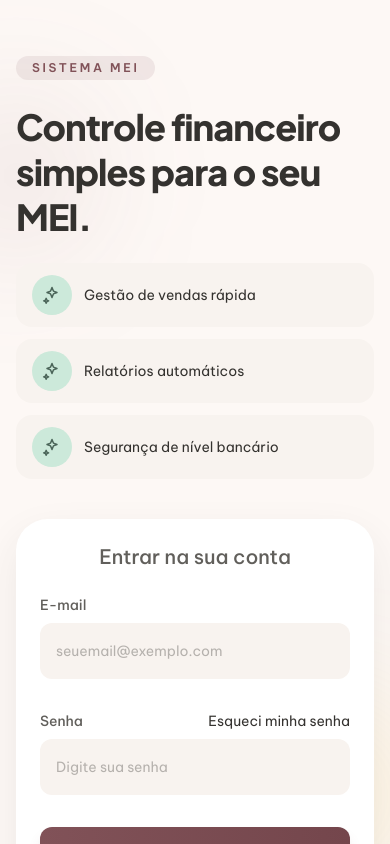
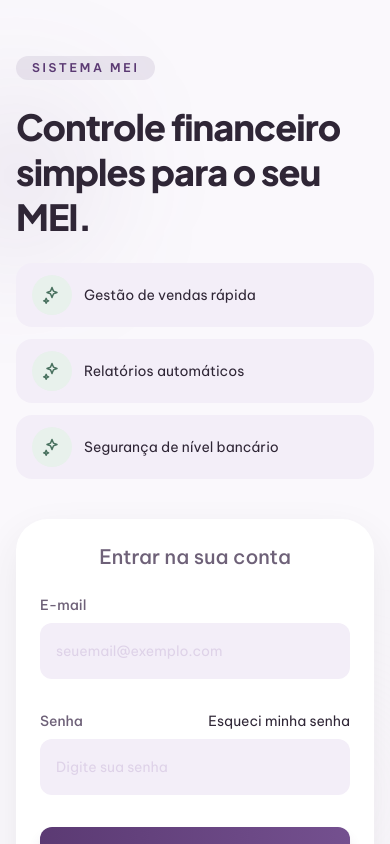
Before and after one commit to tresharts/sistema-mei, a React (Vite) app in the folder frontend/: page /login in a window 390 px wide. Shown: the top 844 px of the page. Built offline with nearby package versions, Linux system fonts and the light colour scheme; no server answers.

Commit message:
style: ajusta layout responsivo e paleta

```diff
--- a/frontend/src/components/layout/AppShell.tsx
+++ b/frontend/src/components/layout/AppShell.tsx
@@ -1,5 +1,6 @@
-import { Link, Outlet, useLocation } from "react-router-dom";
-import { ROUTE_PATHS } from "../../lib/constants";
+import { Link, NavLink, Outlet, useLocation } from "react-router-dom";
+import { APP_NAVIGATION, ROUTE_PATHS } from "../../lib/constants";
+import { cn } from "../../lib/cn";
 import AppIcon from "../ui/AppIcon";
 import BottomNav from "./BottomNav";
 import TopAppBar from "./TopAppBar";
@@ -13,11 +14,11 @@ function AppShell() {
   const isNewTransaction = pathname === ROUTE_PATHS.newTransaction;
 
   const title = isHistory
-    ? "Historico"
+    ? "Histórico"
     : isSettings
       ? "Ajustes"
       : isNewTransaction
-        ? "Nova Movimentacao"
+        ? "Nova Movimentação"
         : "Artesa Financeira";
 
   const headerVariant: "brand" | "page" | "modal" = isDashboard
@@ -31,21 +32,23 @@ function AppShell() {
       <div className="pointer-events-none fixed inset-x-0 top-24 z-0 mx-auto h-40 w-40 max-w-md -translate-x-28 rounded-full bg-primary/5 blur-3xl" />
       <div className="pointer-events-none fixed bottom-0 right-0 z-0 h-48 w-48 rounded-full bg-tertiary-container/10 blur-3xl" />
 
-      <div className="mx-auto min-h-screen w-full max-w-md">
+      <DesktopSidebar />
+
+      <div className="mx-auto min-h-screen w-full max-w-md lg:max-w-none lg:pl-56">
         <TopAppBar title={title} variant={headerVariant} />
 
         <main
           className={
             isNewTransaction
-              ? "relative z-10 px-6 pb-8 pt-[5.5rem]"
-              : "relative z-10 px-6 pb-32 pt-24"
+              ? "relative z-10 mx-auto w-full px-6 pb-4 pt-20 lg:max-w-2xl lg:px-8 lg:pb-8 lg:pt-24"
+              : "relative z-10 mx-auto w-full px-6 pb-32 pt-24 lg:max-w-3xl lg:px-8 lg:pb-8"
           }
         >
           <Outlet />
         </main>
 
         {isDashboard ? (
-          <div className="pointer-events-none fixed inset-x-0 bottom-28 z-50 mx-auto flex w-full max-w-md justify-center">
+          <div className="pointer-events-none fixed inset-x-0 bottom-28 z-50 mx-auto flex w-full max-w-md justify-center lg:bottom-8 lg:left-auto lg:right-8 lg:mx-0 lg:w-auto lg:max-w-none">
             <Link
               className="pointer-events-auto flex h-14 w-14 items-center justify-center rounded-full bg-primary text-on-primary shadow-fab transition hover:scale-[1.02] active:scale-95"
               to={ROUTE_PATHS.newTransaction}
@@ -61,4 +64,61 @@ function AppShell() {
   );
 }
 
+function DesktopSidebar() {
+  return (
+    <aside className="fixed inset-y-0 left-0 z-50 hidden w-56 border-r border-outline-variant/30 bg-surface-container-lowest px-3 py-6 lg:block">
+      <div className="flex h-full flex-col">
+        <Link className="flex items-center gap-3 rounded-2xl px-2 py-1" to={ROUTE_PATHS.dashboard}>
+          <div className="flex h-10 w-10 shrink-0 items-center justify-center rounded-xl bg-primary text-on-primary">
+            <AppIcon name="wallet" />
+          </div>
+          <div className="min-w-0">
+            <p className="truncate font-headline text-base font-extrabold text-primary">
+              Artesa Financeira
+            </p>
+            <p className="text-xs text-on-surface-variant">Sistema MEI</p>
+          </div>
+        </Link>
+
+        <nav className="mt-8 space-y-1">
+          {APP_NAVIGATION.map((item) => (
+            <NavLink
+              key={item.path}
+              className={({ isActive }) =>
+                cn(
+                  "flex h-12 items-center gap-3 rounded-xl px-4 text-sm font-semibold transition",
+                  isActive
+                    ? "bg-primary/10 text-primary"
+                    : "text-on-surface-variant hover:bg-surface-container-low hover:text-on-surface",
+                )
+              }
+              to={item.path}
+            >
+              {({ isActive }) => (
+                <>
+                  <AppIcon className="h-5 w-5" filled={isActive} name={item.icon} />
+                  {item.label}
+                </>
+              )}
+            </NavLink>
+          ))}
+        </nav>
+
+        <div className="mt-auto rounded-2xl bg-surface-container-low p-4">
+          <p className="text-xs font-bold uppercase tracking-wide text-on-surface-variant">
+            Atalho
+          </p>
+          <Link
+            className="mt-3 flex h-11 items-center justify-center gap-2 rounded-xl bg-primary text-sm font-bold text-on-primary"
+            to={ROUTE_PATHS.newTransaction}
+          >
+            <AppIcon className="h-4 w-4" name="plus" />
+            Nova movimentação
+          </Link>
+        </div>
+      </div>
+    </aside>
+  );
+}
+
 export default AppShell;
--- a/frontend/src/components/layout/BottomNav.tsx
+++ b/frontend/src/components/layout/BottomNav.tsx
@@ -5,7 +5,7 @@ import AppIcon from "../ui/AppIcon";
 
 function BottomNav() {
   return (
-    <nav className="fixed inset-x-0 bottom-0 z-50 mx-auto w-full max-w-md rounded-t-[3rem] border-t border-on-surface/10 bg-background px-4 pb-6 pt-3 shadow-[0_-8px_24px_rgba(52,50,47,0.06)]">
+    <nav className="fixed inset-x-0 bottom-0 z-50 mx-auto w-full max-w-md rounded-t-[3rem] border-t border-on-surface/10 bg-background px-4 pb-6 pt-3 shadow-[0_-8px_24px_rgba(52,50,47,0.06)] lg:hidden">
       <ul className="flex items-center justify-around gap-2">
         {APP_NAVIGATION.map((item) => (
           <li key={item.path}>
--- a/frontend/src/components/layout/TopAppBar.tsx
+++ b/frontend/src/components/layout/TopAppBar.tsx
@@ -14,8 +14,8 @@ function TopAppBar({ title, variant }: TopAppBarProps) {
 
   if (variant === "modal") {
     return (
-      <header className="fixed inset-x-0 top-0 z-50 mx-auto h-16 w-full max-w-md bg-background/80 px-6 backdrop-blur-xl">
-        <div className="flex h-full items-center justify-between">
+      <header className="fixed inset-x-0 top-0 z-50 mx-auto h-16 w-full max-w-md bg-background/80 px-6 backdrop-blur-xl lg:left-56 lg:mx-0 lg:max-w-none lg:px-6">
+        <div className="flex h-full items-center gap-3">
           <button
             aria-label="Voltar"
             className="flex h-10 w-10 items-center justify-center rounded-full text-on-surface-variant transition hover:bg-surface-container-low"
@@ -25,18 +25,16 @@ function TopAppBar({ title, variant }: TopAppBarProps) {
             <AppIcon name="close" />
           </button>
 
-          <h1 className="font-headline text-lg font-extrabold tracking-tight text-primary">
+          <h1 className="truncate font-headline text-lg font-extrabold tracking-tight text-primary">
             {title}
           </h1>
-
-          <div className="w-10" />
         </div>
       </header>
     );
   }
 
   return (
-    <header className="fixed inset-x-0 top-0 z-50 mx-auto h-16 w-full max-w-md bg-background/80 px-6 backdrop-blur-xl shadow-sm shadow-on-surface/5">
+    <header className="fixed inset-x-0 top-0 z-50 mx-auto h-16 w-full max-w-md bg-background/80 px-6 backdrop-blur-xl shadow-sm shadow-on-surface/5 lg:left-56 lg:mx-0 lg:max-w-none lg:px-6">
       <div className="flex h-full items-center justify-between">
         <div className="flex items-center gap-3">
           <Avatar initials="CO" size="sm" />
@@ -48,7 +46,7 @@ function TopAppBar({ title, variant }: TopAppBarProps) {
         </div>
 
         <button
-          aria-label="Notificacoes"
+          aria-label="Notificações"
           className="flex h-10 w-10 items-center justify-center rounded-full text-primary transition hover:bg-primary/10"
           type="button"
         >
--- a/frontend/src/components/ui/EmptyState.tsx
+++ b/frontend/src/components/ui/EmptyState.tsx
@@ -9,7 +9,7 @@ type EmptyStateProps = {
 function EmptyState({ action, description, title }: EmptyStateProps) {
   return (
     <div className="rounded-[1.5rem] border border-dashed border-border bg-surface-muted/60 px-5 py-8 text-center">
-      <div className="mx-auto mb-4 flex h-12 w-12 items-center justify-center rounded-2xl bg-white/70 text-sm font-semibold text-brand-deep">
+      <div className="mx-auto mb-4 flex h-12 w-12 items-center justify-center rounded-2xl bg-surface-container-lowest/70 text-sm font-semibold text-brand-deep">
         MEI
       </div>
       <h2 className="text-base font-semibold text-text">{title}</h2>
--- a/frontend/src/styles/theme.css
+++ b/frontend/src/styles/theme.css
@@ -1,28 +1,28 @@
 :root {
-  --color-background: 253 248 245;
-  --color-surface: 253 248 245;
-  --color-primary: 129 82 88;
-  --color-primary-dim: 116 70 76;
-  --color-primary-container: 240 180 187;
-  --color-on-primary: 255 247 247;
-  --color-secondary: 75 101 89;
-  --color-secondary-container: 204 233 218;
-  --color-on-secondary-container: 61 87 76;
-  --color-tertiary: 116 92 0;
-  --color-tertiary-container: 245 206 83;
-  --color-on-tertiary-container: 88 69 0;
-  --color-error: 167 59 33;
-  --color-error-container: 253 121 90;
-  --color-on-error-container: 110 20 0;
-  --color-on-surface: 52 50 47;
-  --color-on-surface-variant: 97 95 91;
-  --color-surface-container-low: 248 243 239;
-  --color-surface-container-high: 236 231 227;
-  --color-surface-container-highest: 231 226 221;
+  --color-background: 250 248 252;
+  --color-surface: 250 248 252;
+  --color-primary: 91 58 115;
+  --color-primary-dim: 116 80 143;
+  --color-primary-container: 226 212 242;
+  --color-on-primary: 255 255 255;
+  --color-secondary: 73 113 95;
+  --color-secondary-container: 232 241 236;
+  --color-on-secondary-container: 55 88 73;
+  --color-tertiary: 142 104 171;
+  --color-tertiary-container: 243 238 248;
+  --color-on-tertiary-container: 91 58 115;
+  --color-error: 154 86 82;
+  --color-error-container: 247 234 232;
+  --color-on-error-container: 119 62 59;
+  --color-on-surface: 47 38 54;
+  --color-on-surface-variant: 110 97 120;
+  --color-surface-container-low: 243 238 248;
+  --color-surface-container-high: 235 226 242;
+  --color-surface-container-highest: 222 210 232;
   --color-surface-container-lowest: 255 255 255;
-  --color-outline: 125 122 118;
-  --color-outline-variant: 181 177 173;
-  --shadow-shell: 0 24px 60px -28px rgba(83, 56, 49, 0.32);
-  --shadow-editorial: 0 8px 24px rgba(52, 50, 47, 0.04);
-  --shadow-fab: 0 16px 32px rgba(129, 82, 88, 0.3);
+  --color-outline: 125 111 135;
+  --color-outline-variant: 222 210 232;
+  --shadow-shell: 0 24px 60px -28px rgba(91, 58, 115, 0.32);
+  --shadow-editorial: 0 8px 24px rgba(47, 38, 54, 0.06);
+  --shadow-fab: 0 16px 32px rgba(91, 58, 115, 0.3);
 }
```
